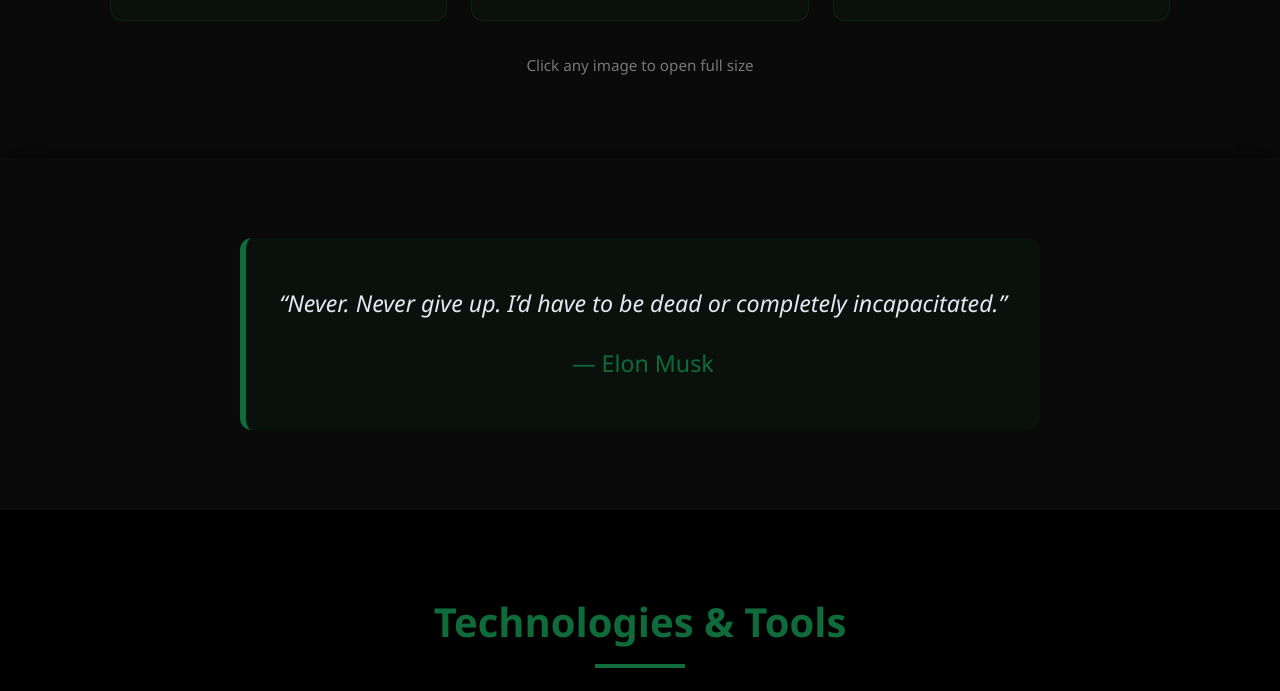
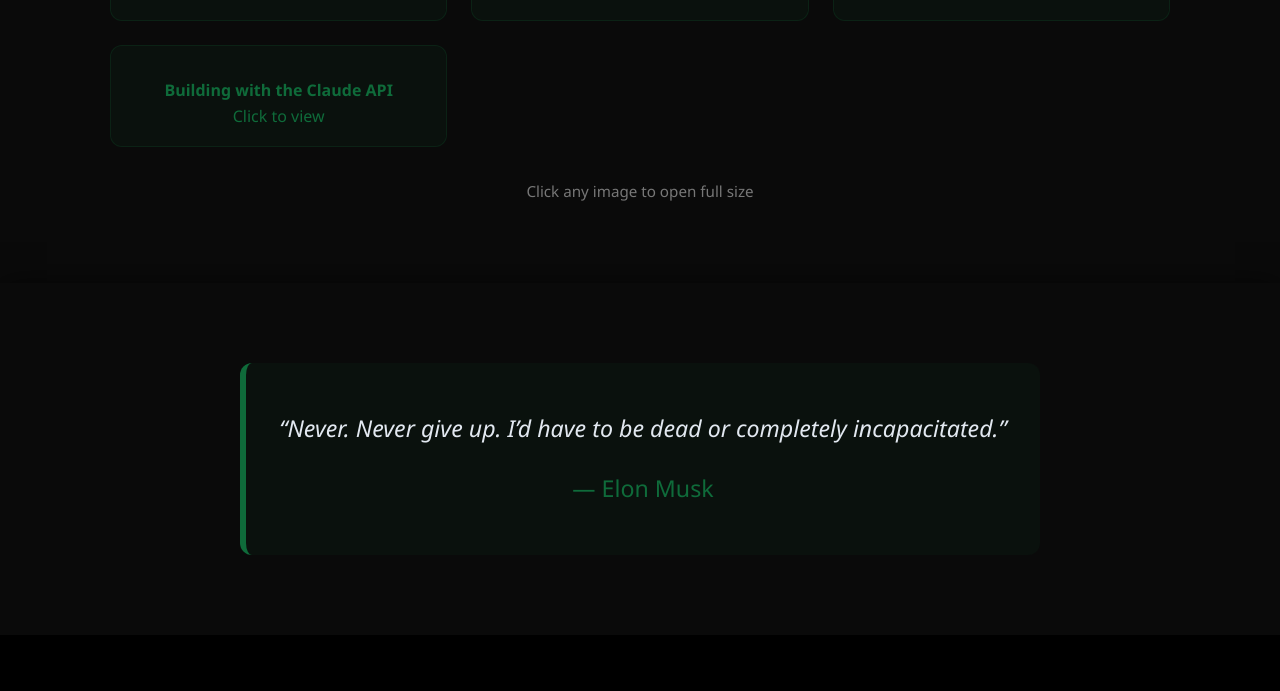
Before and after one commit to Lazaro549/Portafolio, a plain HTML site: page index.html in a window 1280 px wide. Shown: the part 4677-5368 px from the top of the page. Drawn offline with Linux system fonts and the light colour scheme.

Commit message:
Add files via upload

```diff
--- a/index.html
+++ b/index.html
@@ -478,6 +478,7 @@
         <div class="certificate-item"><a href="https://learn.microsoft.com/en-us/users/lazarogomezvitolo-3713/achievements/zdsysua2" target="_blank"><strong>Describe the benefits of using cloud services</strong><br>Click to view</a></div>
         <div class="certificate-item"><a href="https://learn.microsoft.com/en-us/users/lazarogomezvitolo-3713/achievements/xek84gpy" target="_blank"><strong>Describes cloud computing</strong><br>Click to view</a></div>
         <div class="certificate-item"><img src="resources\ai-skills-fest-2026.png"></div>
+        <div class="certificate-item"><a href="resources/Building with the Claude API.pdf" target="_blank"><strong>Building with the Claude API</strong><br>Click to view</a></div>
       </div>
       <p style="text-align:center; margin-top:2rem; color:#777; font-size:0.95rem;">Click any image to open full size</p>
     </div>
```
Also changed, not shown: 1 other file.
